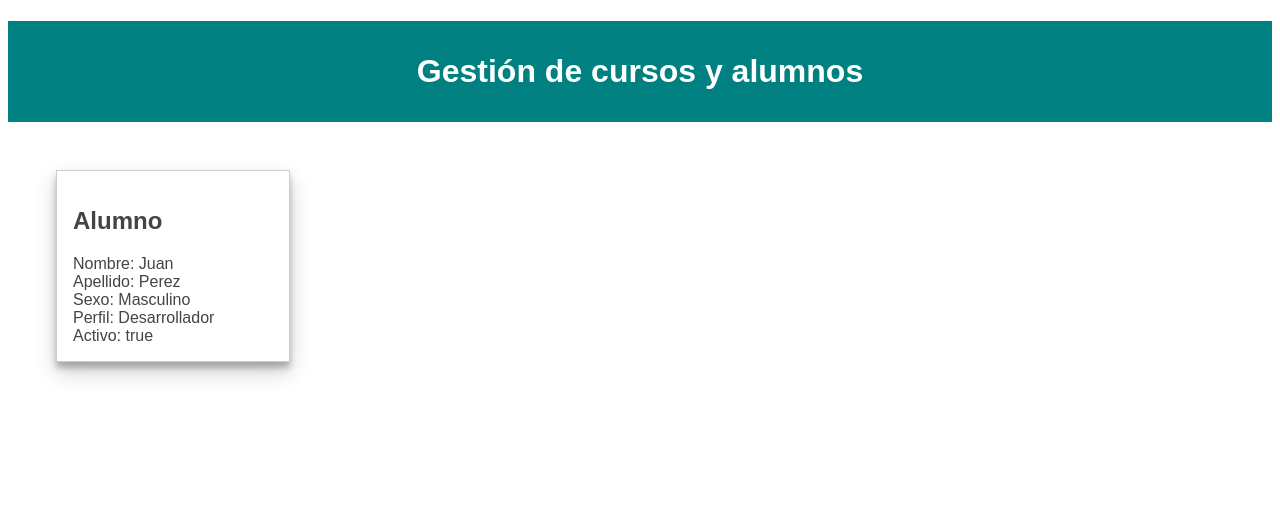
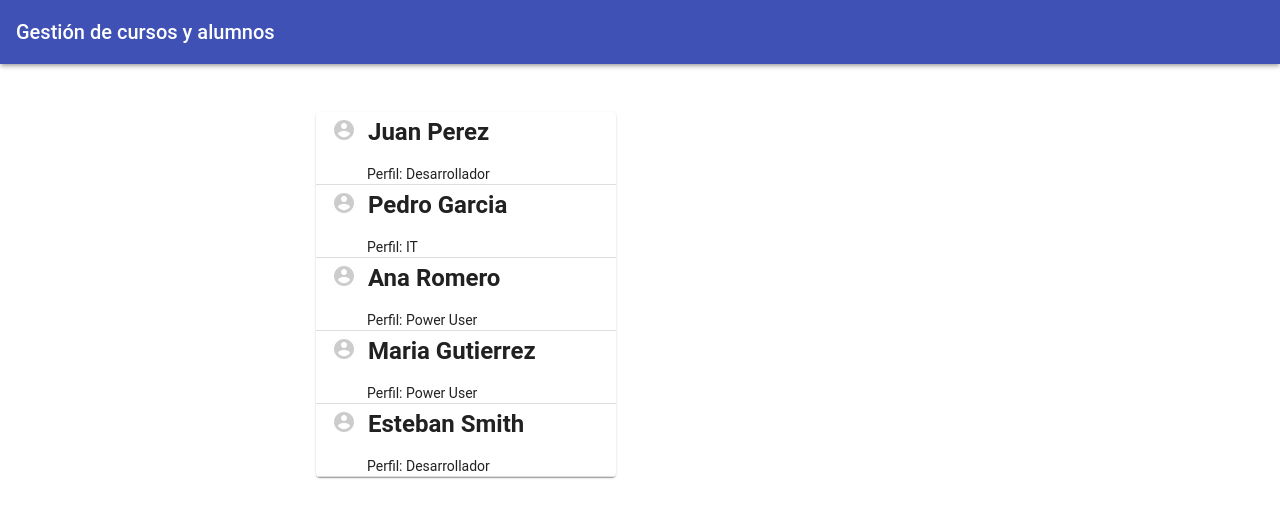
Before and after one commit to zql9000/AngularAlumnos, an Angular app: page / in a window 1280 px wide. Shown: the top 518 px of the page. Built offline with nearby package versions, Linux system fonts and the light colour scheme.

Commit message:
Practica 3

```diff
--- a/package.json
+++ b/package.json
@@ -12,12 +12,14 @@
   },
   "private": true,
   "dependencies": {
-    "@angular/animations": "^5.2.0",
+    "@angular/animations": "^5.2.10",
+    "@angular/cdk": "^5.2.5",
     "@angular/common": "^5.2.0",
     "@angular/compiler": "^5.2.0",
     "@angular/core": "^5.2.0",
     "@angular/forms": "^5.2.0",
     "@angular/http": "^5.2.0",
+    "@angular/material": "^5.2.5",
     "@angular/platform-browser": "^5.2.0",
     "@angular/platform-browser-dynamic": "^5.2.0",
     "@angular/router": "^5.2.0",
--- a/src/app/alumno.ts
+++ b/src/app/alumno.ts
@@ -1,5 +1,6 @@
 export class Alumno {
   constructor(
+    public id: number,
     public nombre: string,
     public apellido: string,
     public sexo: number,
--- a/src/app/app.component.css
+++ b/src/app/app.component.css
@@ -1,21 +1,49 @@
-:host {
-  font-family: Arial, Helvetica, sans-serif;
-  font-size: 16px;
+.content {
+  margin-top: 3em;
+  display: grid;
+  grid-gap: 3em;
+  grid-template-columns: 1fr 300px 300px 1fr;
+  grid-template-rows: 1fr;
 }
-h1 {
-  padding: 1em;
-  background-color: teal;
-  color: white;
+
+.avatar {
+  margin-right: 0.5em;
+  color: #ccc;
+  font-size: 24px;
 }
-.alumno {
-  color: #444;
-  margin: 3em;
-  padding: 1em;
-  border: 1px solid #ccc;
-  width: 200px;
-  box-shadow: 0 10px 20px rgba(0,0,0,0.19), 0 6px 6px rgba(0,0,0,0.23);
-  transition: all 0.3s cubic-bezier(.25,.8,.25,1);
+
+h2 {
+  display: flex;
 }
-.alumno:hover {
-  box-shadow: 0 14px 28px rgba(0,0,0,0.25), 0 10px 10px rgba(0,0,0,0.22);
+
+.all-width {
+  width: 100%;
 }
+
+.lista {
+  padding: 0;
+}
+
+.alumno-list-item {
+  border-bottom: 1px solid #ddd;
+  padding-top: 1em;
+  padding-bottom: 1em;
+}
+
+.alumno-list-item:hover {
+  background-color: #eee;
+}
+
+.alumno-list-item p {
+  padding-left: 2.5em;
+}
+
+mat-list {
+  padding-top: 0px;
+}
+
+.alumno-seleccionado {
+  background-color: rgb(63, 81, 181) !important;
+  color: #fff;
+  font-weight: bold;
+}
--- a/src/app/app.component.html
+++ b/src/app/app.component.html
@@ -1,11 +1,39 @@
-<div style="text-align:center">
-  <h1>Gestión de cursos y alumnos</h1>
+<mat-toolbar color="primary" class="mat-elevation-z3">
+  <span>Gestión de cursos y alumnos</span>
+</mat-toolbar>
+<div class="content">
+  <div></div>
+  <mat-card class="lista">
+    <mat-list>
+      <mat-list-item
+        *ngFor="let alumno of alumnos"
+        class="alumno-list-item"
+        (click)="AlumnoSelect(alumno)"
+        [class.alumno-seleccionado]="EstaSeleccionado(alumno)"
+      >
+        <div mat-line>
+          <h2>
+            <mat-icon class="avatar">account_circle</mat-icon>
+            {{alumno.nombre}} {{alumno.apellido}}
+          </h2>
+        </div>
+        <p mat-line>
+          Perfil: {{ Perfiles(alumno.perfil) }}<br><br>
+        </p>
+      </mat-list-item>
+    </mat-list>
+  </mat-card>
+  <mat-card *ngIf="alumnoSeleccionado">
+    <h2>Alumno Seleccionado</h2>
+    <mat-form-field class="all-width">
+      <input matInput name="nombre" placeholder="Nombre" [(ngModel)]="alumnoSeleccionado.nombre">
+    </mat-form-field>
+    <mat-form-field class="all-width">
+      <input matInput name=" apellido" placeholder="Apellido" [(ngModel)]="alumnoSeleccionado.apellido">
+    </mat-form-field>
+    Sexo: {{Sexos(alumnoSeleccionado.sexo)}} <br>
+    Perfil: {{Perfiles(alumnoSeleccionado.perfil)}} <br>
+    Activo: {{alumnoSeleccionado.activo}}
+  </mat-card>
+  <div></div>
 </div>
-<div class="alumno">
-  <h2>Alumno</h2>
-  Nombre: {{alumno.nombre}} <br>
-  Apellido: {{alumno.apellido}} <br>
-  Sexo: {{ Sexos(alumno.sexo) }} <br>
-  Perfil: {{ Perfiles(alumno.perfil) }} <br>
-  Activo: {{alumno.activo}}
-<div>
--- a/src/app/app.component.ts
+++ b/src/app/app.component.ts
@@ -9,7 +9,15 @@ import { ItemList } from './ItemList';
   styleUrls: ['./app.component.css']
 })
 export class AppComponent {
-  alumno: Alumno = {nombre: 'Juan', apellido: 'Perez', sexo: 1, perfil: 0, activo: true};
+  alumnos: Alumno[] = [
+    {id: 1, nombre: 'Juan', apellido: 'Perez', sexo: 1, perfil: 0, activo: true},
+    {id: 2, nombre: 'Pedro', apellido: 'Garcia', sexo: 1, perfil: 1, activo: true},
+    {id: 3, nombre: 'Ana', apellido: 'Romero', sexo: 0, perfil: 2, activo: true},
+    {id: 4, nombre: 'Maria', apellido: 'Gutierrez', sexo: 0, perfil: 2, activo: true},
+    {id: 5, nombre: 'Esteban', apellido: 'Smith', sexo: 1, perfil: 0, activo: true}
+  ];
+
+  alumnoSeleccionado: Alumno = null;
 
   sexos: ItemList[] = [
     new ItemList( 0, 'Femenino'),
@@ -30,4 +38,16 @@ export class AppComponent {
   Perfiles(index: number): string {
     return this.perfiles.find(item => item.index === index).descripcion;
   }
+
+  AlumnoSelect(alumno: Alumno) {
+    this.alumnoSeleccionado = alumno;
+  }
+
+  EstaSeleccionado(alumno: Alumno) {
+    if (this.alumnoSeleccionado) {
+      return this.alumnoSeleccionado.id === alumno.id;
+    } else {
+      return false;
+    }
+  }
 }
--- a/src/index.html
+++ b/src/index.html
@@ -7,6 +7,7 @@
 
   <meta name="viewport" content="width=device-width, initial-scale=1">
   <link rel="icon" type="image/x-icon" href="favicon.ico">
+  <link href="https://fonts.googleapis.com/icon?family=Material+Icons" rel="stylesheet">
 </head>
 <body>
   <app-root>Cargando...</app-root>
--- a/src/styles.css
+++ b/src/styles.css
@@ -1 +1,5 @@
-/* You can add global styles to this file, and also import other style files */
+@import "@angular/material/prebuilt-themes/indigo-pink.css";
+
+body {
+  margin: 0px;
+}
```
Also changed, not shown: src/app/app.module.ts (+17 -2 lines), 1 other file (tests, documents, lock files or other folders).
